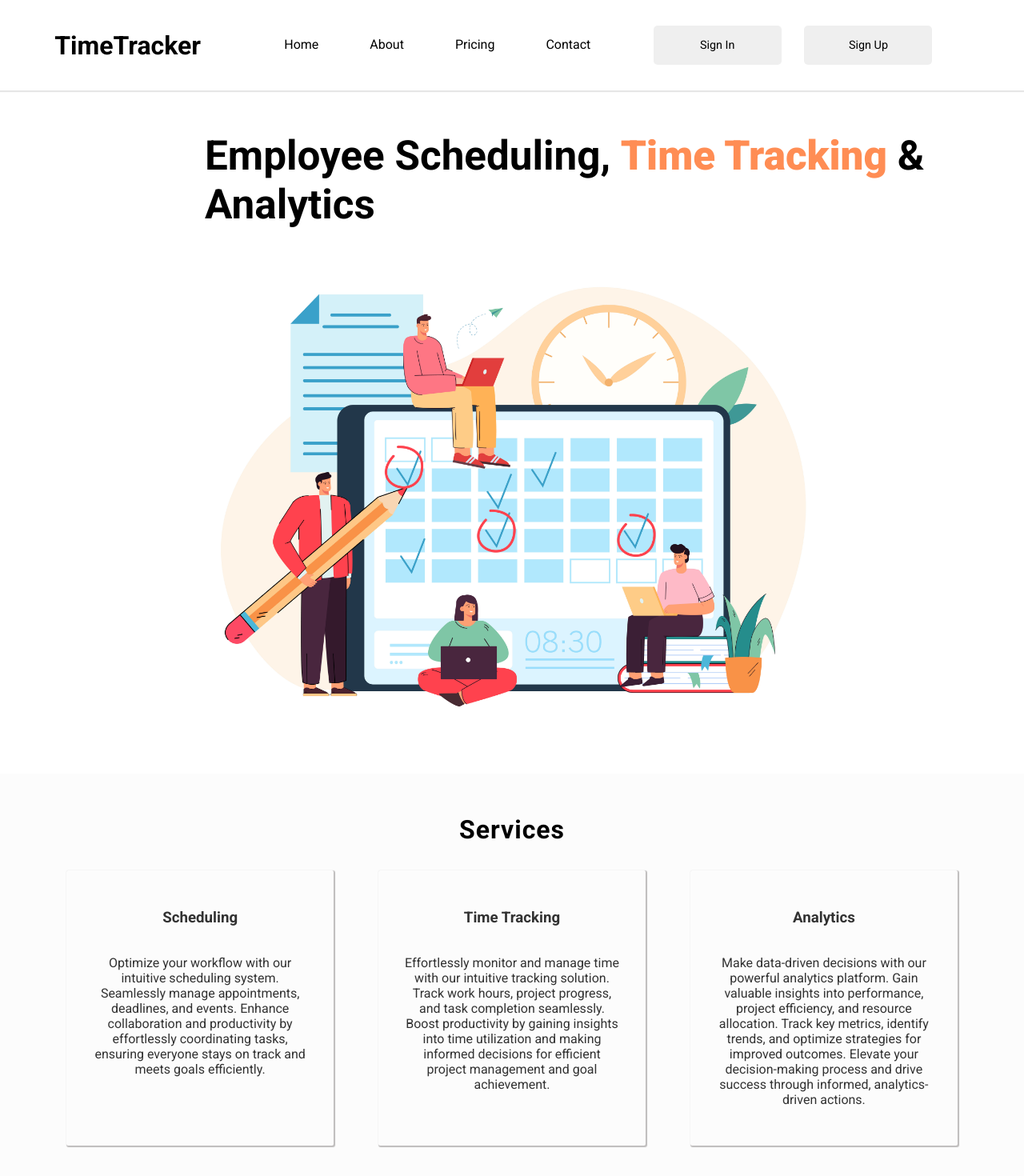
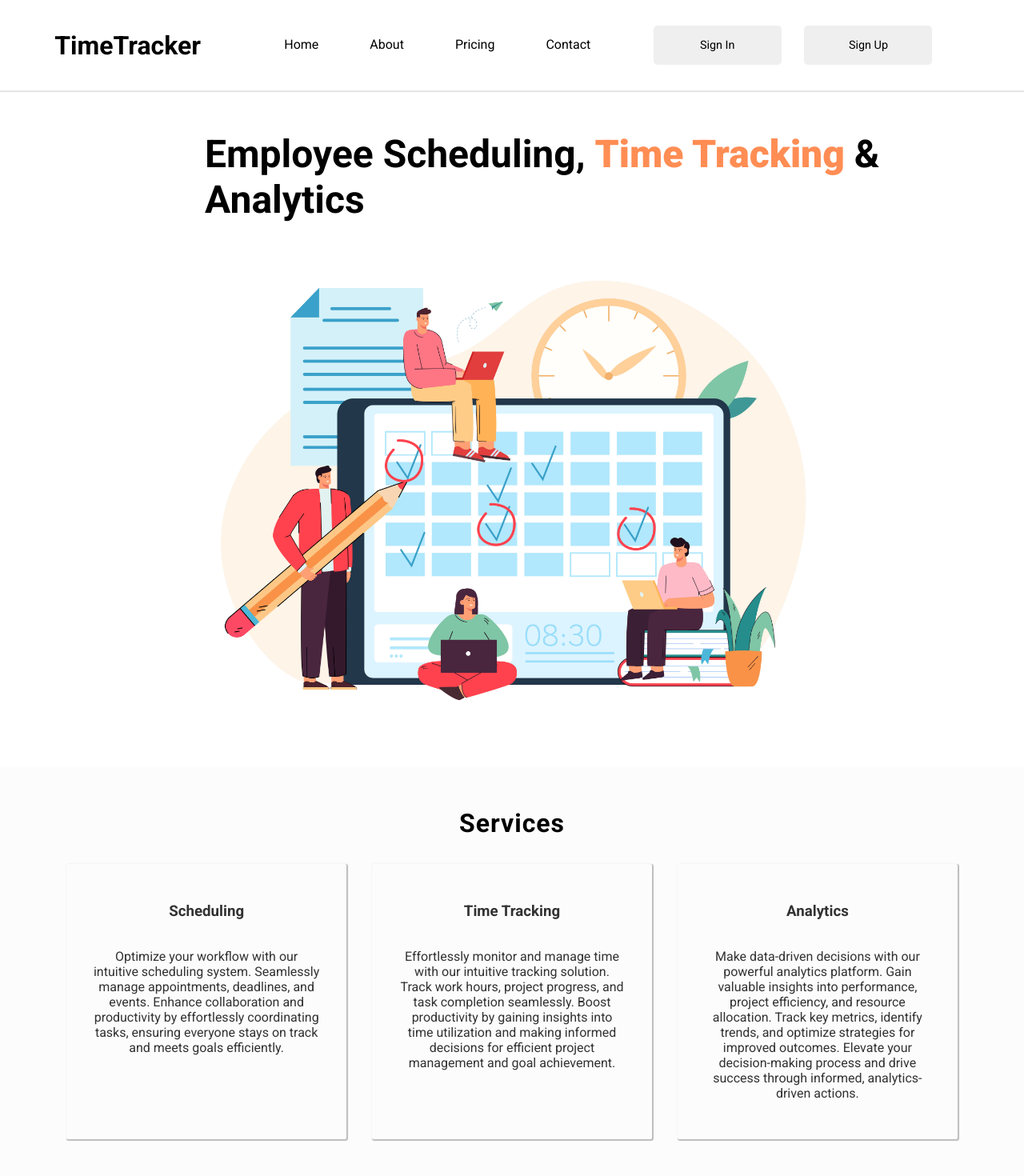
Before and after one commit to chenderson17/TimeTracker, a React (Create React App) app in the folder timetrackerwebapp/: page / in a window 1280 px wide. Shown: the top 1470 px of the page at 80% size. Built offline with nearby package versions, Linux system fonts and the light colour scheme; some icons are missing.

Commit message:
Changed landing header font-size

```diff
--- a/timetrackerwebapp/src/Components/Cards.css
+++ b/timetrackerwebapp/src/Components/Cards.css
@@ -10,7 +10,7 @@
 .cards-container{
  display: flex;
  justify-content: center;
- gap:3.5rem;
+ gap:2.0rem;
  padding: 2rem;
  color:rgb(50,50,50);
 }
--- a/timetrackerwebapp/src/Components/Landing.css
+++ b/timetrackerwebapp/src/Components/Landing.css
@@ -14,7 +14,7 @@
  margin-top:3.2rem;
  margin-left: 20%;
  z-index:1;
- font-size: 3.2em;
+ font-size: 3.0em;
 }
 .bold{
  font-weight: 900;
```
